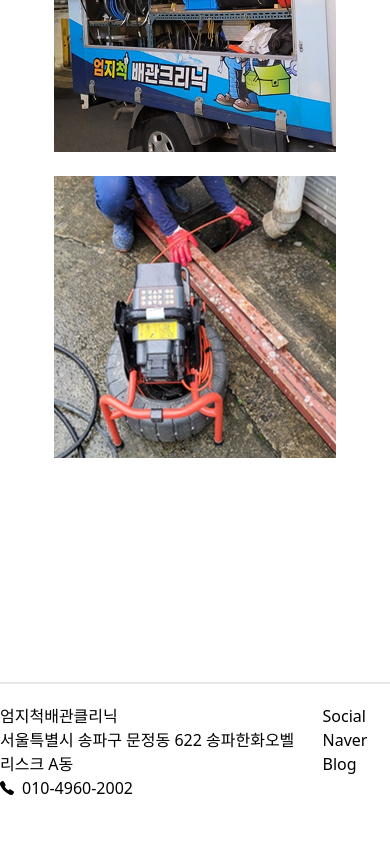
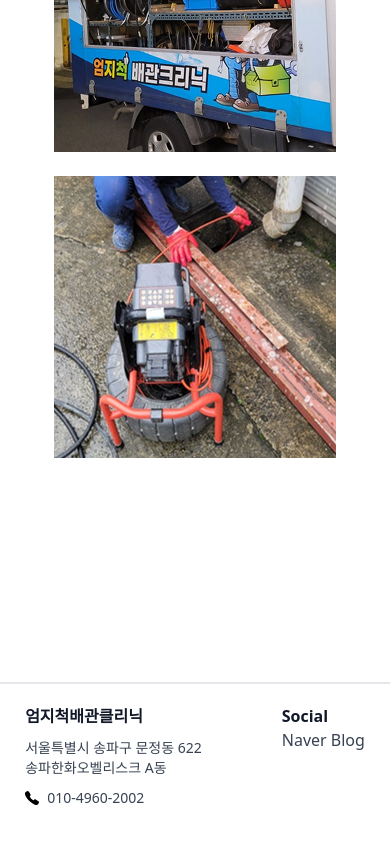
Before and after one commit to hyebinkimsdf/thumbsup-plumbing-clinic, a React (Vite) app: page / in a window 390 px wide. Shown: the part 1652-2496 px from the top of the page. Built offline with nearby package versions, Linux system fonts and the light colour scheme.

Commit message:
design: Bnb 반응형, 디자인 수정

```diff
--- a/src/components/Bnb.jsx
+++ b/src/components/Bnb.jsx
@@ -2,12 +2,16 @@ import { Link } from "react-router-dom";
 
 export function Bnb() {
   return (
-    <div className="flex gap-6 mx-auto w-full max-w-[1200px] justify-center h-[198px] pt-5 mt-[160px] border-t-2">
-      <div>
-        <p>엄지척배관클리닉</p>
-        <p>서울특별시 송파구 문정동 622 송파한화오벨리스크 A동</p>
+    <div className="flex gap-20 mx-auto w-full max-w-[1200px] justify-center h-[198px] pt-5 mt-[160px] border-t-2">
+      <div className="flex flex-col gap-[10px] text-sm">
+        <span className="text-base font-semibold text-gray-900">엄지척배관클리닉</span>
 
-        <a className="flex items-center gap-2" href="tel:01049602002">
+        <p className="flex flex-wrap text-gray-700">
+          서울특별시 송파구 문정동 622
+          <br /> 송파한화오벨리스크 A동
+        </p>
+
+        <a className="flex items-center gap-2 text-gray-700" href="tel:01049602002">
           <svg width="14" height="14" viewBox="0 0 14 14" fill="none" xmlns="http://www.w3.org/2000/svg">
             <path
               d="M11.2187 14C10.6087 14 9.75186 13.7793 8.46873 13.0625C6.90842 12.1875 5.70155 11.3796 4.14967 9.83183C2.65342 8.33652 1.9253 7.36839 0.906233 5.51402C-0.245017 3.42027 -0.048767 2.32277 0.170608 1.8537C0.431858 1.29308 0.817483 0.957767 1.31592 0.624954C1.59903 0.439465 1.89863 0.28046 2.21092 0.149954C2.24217 0.136517 2.27123 0.123704 2.29717 0.112142C2.45186 0.0424542 2.68623 -0.0628583 2.98311 0.0496417C3.18123 0.124017 3.35811 0.276204 3.63498 0.549642C4.2028 1.10964 4.97873 2.35683 5.26498 2.96933C5.45717 3.38214 5.58436 3.65464 5.58467 3.96027C5.58467 4.31808 5.40467 4.59402 5.18623 4.89183C5.1453 4.94777 5.10467 5.0012 5.0653 5.05308C4.82748 5.36558 4.7753 5.45589 4.80967 5.61714C4.87936 5.9412 5.39905 6.90589 6.25311 7.75808C7.10717 8.61027 8.04405 9.09714 8.36936 9.16652C8.53748 9.20245 8.62967 9.14808 8.95217 8.90183C8.99842 8.86652 9.04592 8.82995 9.09561 8.79339C9.42873 8.54558 9.69186 8.37027 10.0412 8.37027H10.0431C10.3472 8.37027 10.6075 8.50214 11.0387 8.71964C11.6012 9.00339 12.8859 9.76933 13.4494 10.3378C13.7234 10.614 13.8762 10.7903 13.9509 10.9881C14.0634 11.2859 13.9575 11.5193 13.8884 11.6756C13.8769 11.7015 13.864 11.73 13.8506 11.7615C13.7191 12.0733 13.5591 12.3722 13.3728 12.6546C13.0406 13.1515 12.704 13.5362 12.1422 13.7978C11.8537 13.9343 11.5379 14.0034 11.2187 14Z"
@@ -18,8 +22,10 @@ export function Bnb() {
         </a>
       </div>
       <div className="flex flex-col">
-        <p>Social</p>
-        <Link to={"https://blog.naver.com/cyprus1365"}>Naver Blog</Link>
+        <p className="text-base font-semibold text-gray-900">Social</p>
+        <Link to={"https://blog.naver.com/cyprus1365"} className="text-gray-700">
+          Naver Blog
+        </Link>
       </div>
     </div>
   );
```
